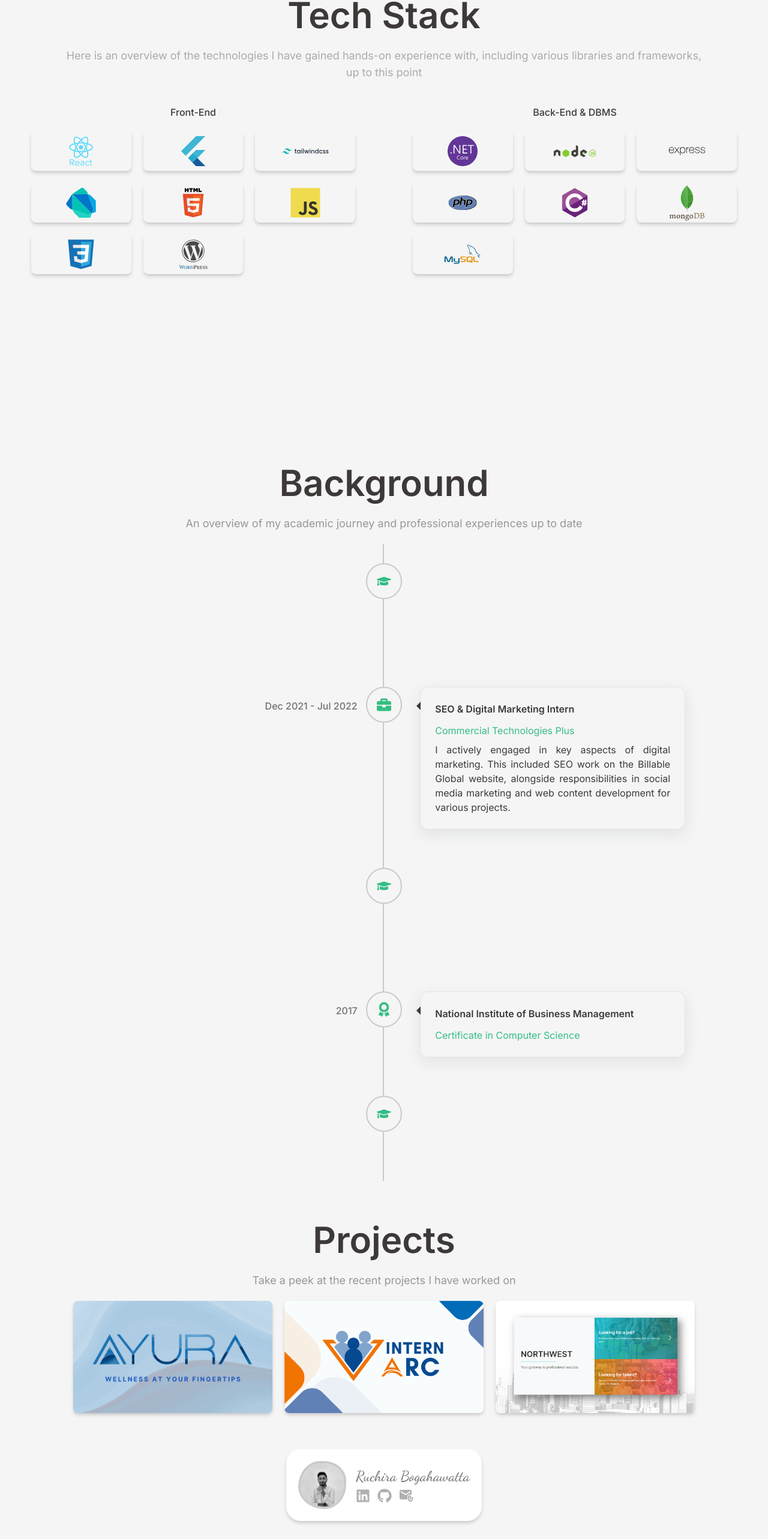
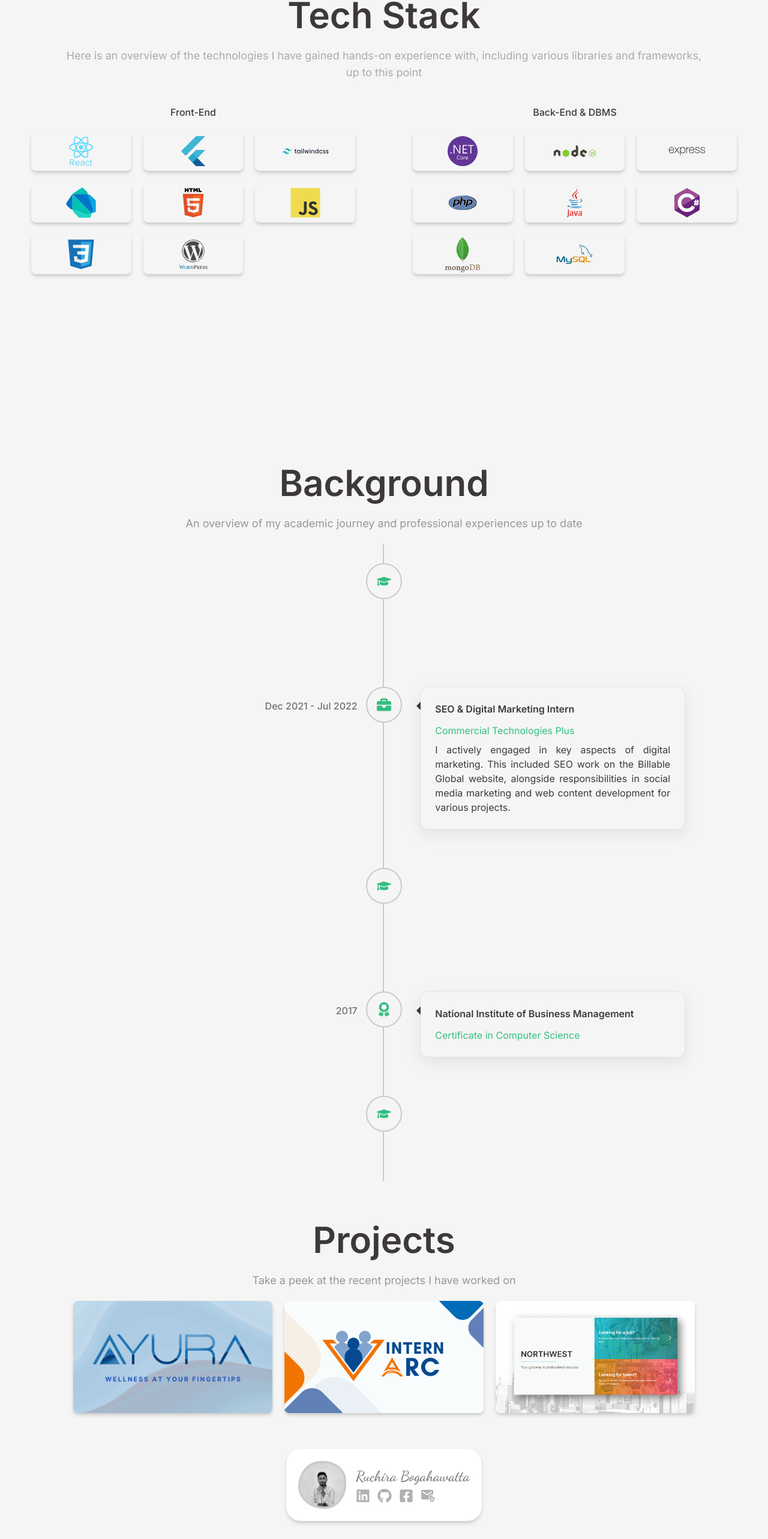
Before and after one commit to ruchira-bogahawatta/portfolio, a React (Vite) app: page / in a window 1280 px wide. Shown: the part 953-3519 px from the top of the page at 60% size. Built offline with nearby package versions, Linux system fonts and the light colour scheme.

Commit message:
Update socials

```diff
--- a/src/components/Footer.jsx
+++ b/src/components/Footer.jsx
@@ -1,5 +1,10 @@
 import React from "react";
-import { FaGithub, FaLinkedin } from "react-icons/fa";
+import {
+  FaGithub,
+  FaLinkedin,
+  FaFacebookSquare,
+  FaInstagram,
+} from "react-icons/fa";
 import { MdAttachEmail } from "react-icons/md";
 import profileImg from "../assets/images/profileImg.jpg";
 
@@ -34,6 +39,13 @@ const Footer = () => {
                 <FaGithub />
               </a>
               <a
+                href="https://www.facebook.com/ruchira.bogahawatta/"
+                target="_blank"
+                className="text-2xl text-primaryBlack opacity-40 transition duration-300 ease-in-out hover:scale-110 hover:text-linkedlnColor  hover:opacity-80 "
+              >
+                <FaFacebookSquare />
+              </a>
+              <a
                 href="mailto:ruchira.bogahawatta@gmail.com"
                 target="_blank"
                 className="text-2xl text-primaryBlack opacity-40 transition duration-300 ease-in-out hover:scale-110 hover:text-primaryBlack  hover:opacity-90 "
--- a/src/components/ProjectModal.jsx
+++ b/src/components/ProjectModal.jsx
@@ -48,7 +48,7 @@ const ProjectModal = ({ activeID, setShowModal }) => {
                     target="_blank"
                     className="flex gap-[3px] items-center"
                   >
-                    View <FaArrowRight className="text-xl " />
+                    View <FaArrowRight className="text-base" />
                   </a>
                 )}
               </button>
--- a/src/components/Skills.jsx
+++ b/src/components/Skills.jsx
@@ -14,6 +14,7 @@ import css from "../assets/images/technologies/css3.svg";
 import dart from "../assets/images/technologies/dart.svg";
 import mysql from "../assets/images/technologies/mysql.svg";
 import mongodb from "../assets/images/technologies/mongodb.svg";
+import java from "../assets/images/technologies/java.svg";
 import SkillCard from "./SkillCard";
 
 const Skills = () => {
@@ -70,6 +71,7 @@ const Skills = () => {
                 additionalClass="md:scale-125"
               />
               <SkillCard IconUrl={php} alt="PHP" />
+              <SkillCard IconUrl={java} alt="Java" />
               <SkillCard IconUrl={cSharp} alt="c#" scale={90} />
               <SkillCard
                 IconUrl={mongodb}
```
Also changed, not shown: src/assets/images/technologies/java.svg (added).
